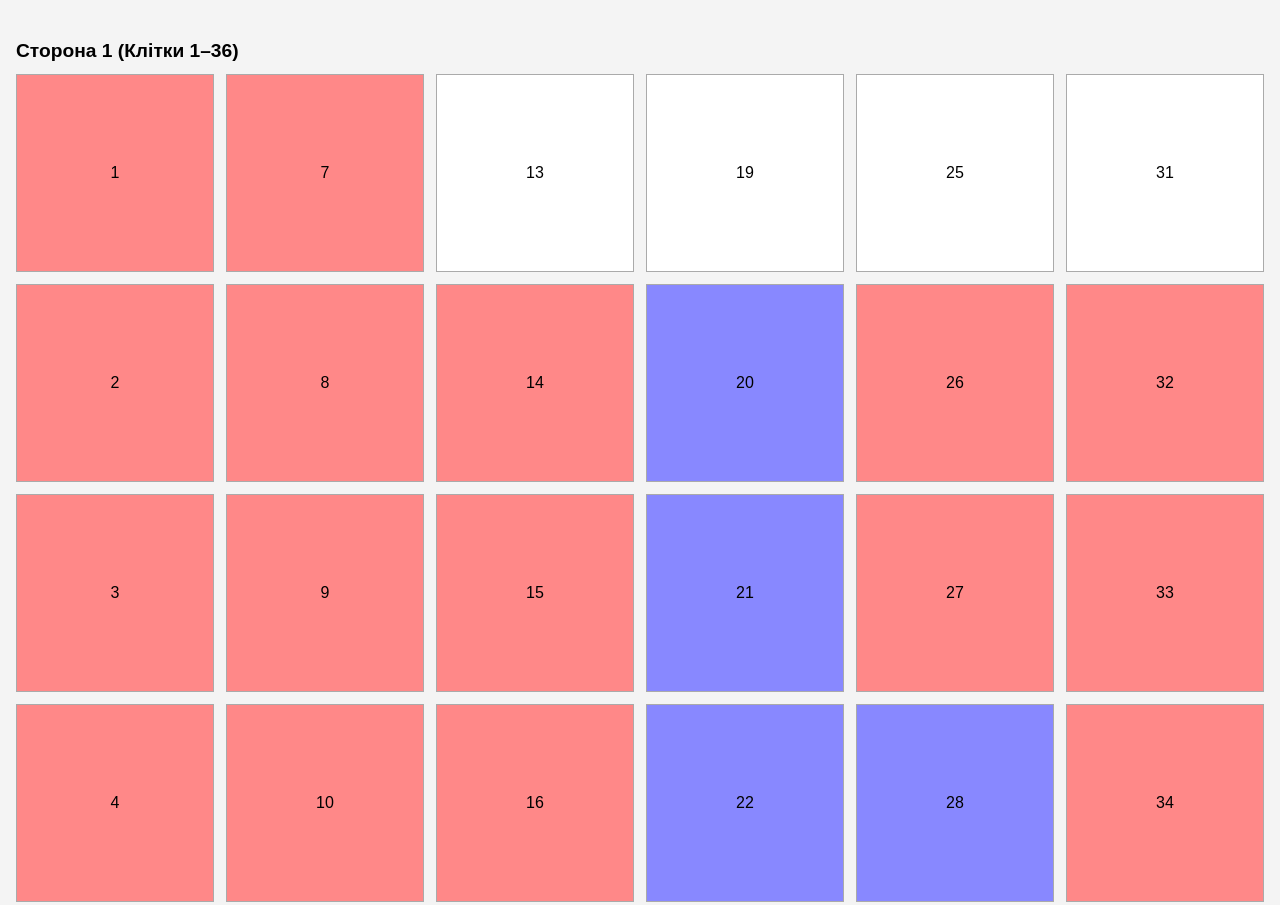
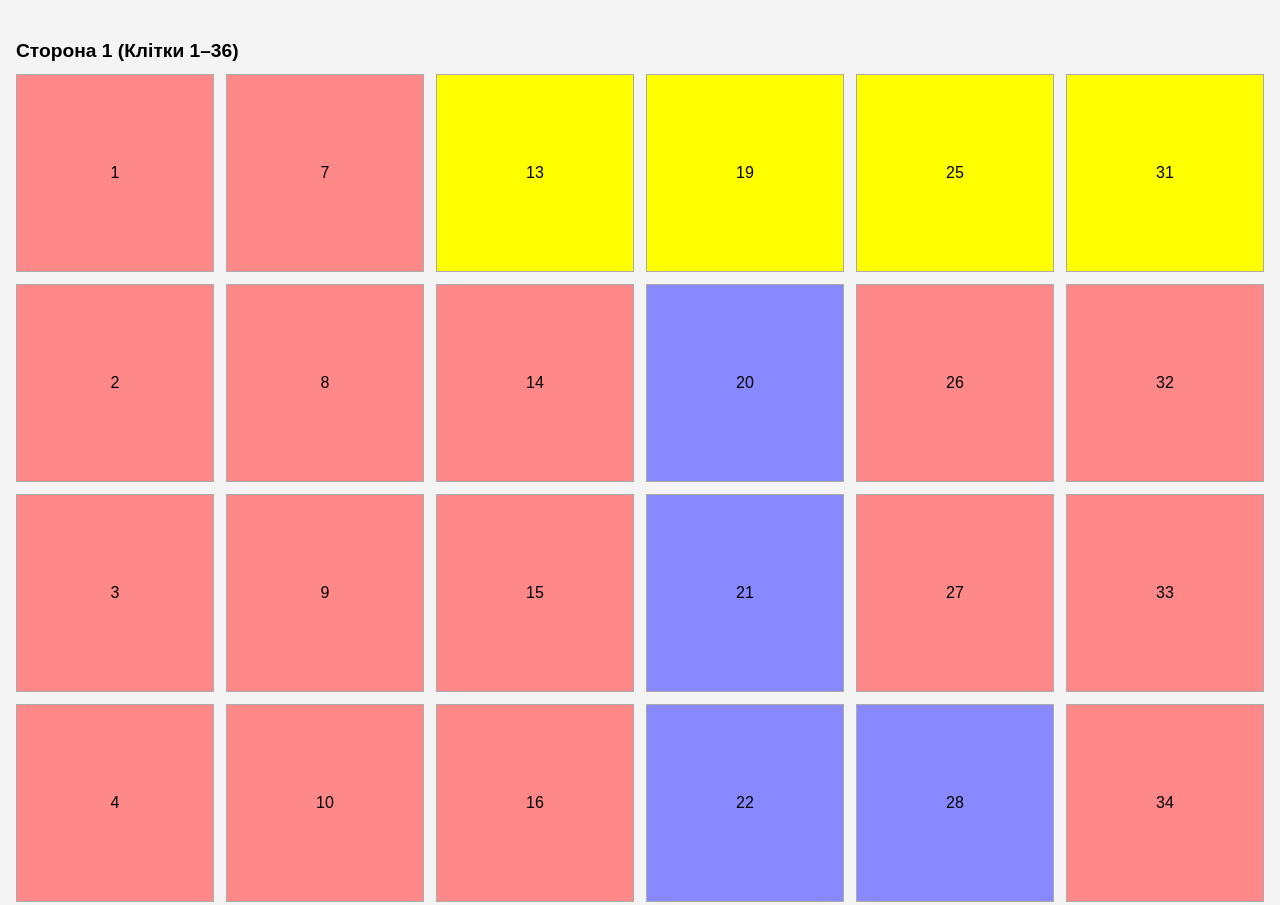
Before and after one commit to SuslaMisha/golubovoz-map, a plain HTML site: page index.html in a window 1280 px wide. Shown: the top 905 px of the page. Drawn offline with Linux system fonts and the light colour scheme.

Commit message:
add ternopil

```diff
--- a/index.html
+++ b/index.html
@@ -39,6 +39,7 @@
     .assigned-horostkiv { background-color: #f88; }
     .assigned-chortkiv { background-color: #8f8; }
     .assigned-khmelnytsky { background-color: #88f; }
+    .assigned-ternopil { background-color: #ff0; }
 
     .tooltip {
       position: absolute;
@@ -76,53 +77,60 @@
       14: { name: "Ваверчак В.Я.", club: "Хоростків" },
       15: { name: "Ваверчак В.Я.", club: "Хоростків" },
       16: { name: "Ваверчак В.Я.", club: "Хоростків" },
-      34: { name: "Кушнір  А.І.", club: "Хоростків" },
-      26: { name: "Бохонко  І.П.", club: "Хоростків" },
-      3:  { name: "Тичковський  О.В.", club: "Хоростків" },
-      4:  { name: "Тичковський  О.В.", club: "Хоростків" },
-      44: { name: "Паламар  Р.Т.", club: "Хоростків" },
-      45: { name: "Паламар  Р.Т.", club: "Хоростків" },
-      41: { name: "Ворончак  В.В.", club: "Хоростків" },
-      32: { name: "Чорненький  В.П.", club: "Хоростків" },
-      33: { name: "Чорненький  В.П.", club: "Хоростків" },
-      8:  { name: "Попелюх  Т.І.", club: "Хоростків" },
-      7:  { name: "Попелюх  Т.І.", club: "Хоростків" },
+      34: { name: "Кушнір А.І.", club: "Хоростків" },
+      26: { name: "Бохонко І.П.", club: "Хоростків" },
+      3:  { name: "Тичковський О.В.", club: "Хоростків" },
+      4:  { name: "Тичковський О.В.", club: "Хоростків" },
+      44: { name: "Паламар Р.Т.", club: "Хоростків" },
+      45: { name: "Паламар Р.Т.", club: "Хоростків" },
+      41: { name: "Ворончак В.В.", club: "Хоростків" },
+      32: { name: "Чорненький В.П.", club: "Хоростків" },
+      33: { name: "Чорненький В.П.", club: "Хоростків" },
+      8:  { name: "Попелюх Т.І.", club: "Хоростків" },
+      7:  { name: "Попелюх Т.І.", club: "Хоростків" },
       46: { name: "Пшик І.М.", club: "Хоростків" },
       40: { name: "Пшик І.М.", club: "Хоростків" },
       52: { name: "Бігун І.М.", club: "Хоростків" },
       58: { name: "Бігун І.М.", club: "Хоростків" },
-      2 : { name: "Скотецький  О.П.", club: "Хоростків" },
-      37: { name: "Бабій  І.В.", club: "Хоростків" },
-      43: { name: "Бабій  І.В.", club: "Хоростків" },
-      50: { name: "Петрик  І.В.", club: "Хоростків" },
-      57: { name: "Земба  П.А.", club: "Хоростків" },
-      51: { name: "Мульський  П.В.", club: "Хоростків" },
-      53: { name: "Мульський  П.В.", club: "Хоростків" },
-      56: { name: "Псарук  В.В.", club: "Хоростків" },
-      55: { name: "Псарук  В.В.", club: "Хоростків" },
-      1:  { name: "Слабіцький  О.Б.", club: "Хоростків" },
-      5:  { name: "Земпа  С.П.", club: "Хоростків" },
-      27: { name: "Сімко  Б.М.", club: "Хоростків" },
-      47: { name: "Поліщук  О.І.", club: "Хоростків" },
-      48: { name: "Поліщук  О.І.", club: "Хоростків" },
-      21: { name: "Мазурук   О.А.", club: "Хмельницький" },
-      20: { name: "Мазурук   О.А.", club: "Хмельницький" },
-      23: { name: "Стецюк   В.П.", club: "Хмельницький" },
-      22: { name: "Стецюк   В.П.", club: "Хмельницький" },
-      28: { name: "Новосельський   О.В.", club: "Хмельницький" },
-      29: { name: "Новосельський   О.В.", club: "Хмельницький" },
-      64: { name: "Войтко  В.М.", club: "Чортків" },
-      65: { name: "Войтко  В.М.", club: "Чортків" },
-      62: { name: "Мосанюк  І.Б.", club: "Чортків" },
-      63: { name: "Мосанюк  І.Б.", club: "Чортків" },
-      70: { name: "Шипітко  В.В.", club: "Чортків" },
-      71: { name: "Липовий  В.П.", club: "Чортків" },
-      69: { name: "Чура  М.С.", club: "Чортків" },
-      68: { name: "Буркун  Ю.О.", club: "Чортків" },
-
-
-
-      // додайте інші при потребі
+      2:  { name: "Скотецький О.П.", club: "Хоростків" },
+      37: { name: "Бабій І.В.", club: "Хоростків" },
+      43: { name: "Бабій І.В.", club: "Хоростків" },
+      50: { name: "Петрик І.В.", club: "Хоростків" },
+      57: { name: "Земба П.А.", club: "Хоростків" },
+      51: { name: "Мульський П.В.", club: "Хоростків" },
+      53: { name: "Мульський П.В.", club: "Хоростків" },
+      56: { name: "Псарук В.В.", club: "Хоростків" },
+      55: { name: "Псарук В.В.", club: "Хоростків" },
+      1:  { name: "Слабіцький О.Б.", club: "Хоростків" },
+      5:  { name: "Земпа С.П.", club: "Хоростків" },
+      27: { name: "Сімко Б.М.", club: "Хоростків" },
+      47: { name: "Поліщук О.І.", club: "Хоростків" },
+      48: { name: "Поліщук О.І.", club: "Хоростків" },
+      21: { name: "Мазурук О.А.", club: "Хмельницький" },
+      20: { name: "Мазурук О.А.", club: "Хмельницький" },
+      23: { name: "Стецюк В.П.", club: "Хмельницький" },
+      22: { name: "Стецюк В.П.", club: "Хмельницький" },
+      28: { name: "Новосельський О.В.", club: "Хмельницький" },
+      29: { name: "Новосельський О.В.", club: "Хмельницький" },
+      64: { name: "Войтко В.М.", club: "Чортків" },
+      65: { name: "Войтко В.М.", club: "Чортків" },
+      62: { name: "Мосанюк І.Б.", club: "Чортків" },
+      63: { name: "Мосанюк І.Б.", club: "Чортків" },
+      70: { name: "Шипітко В.В.", club: "Чортків" },
+      71: { name: "Липовий В.П.", club: "Чортків" },
+      69: { name: "Чура М.С.", club: "Чортків" },
+      68: { name: "Буркун Ю.О.", club: "Чортків" },
+      // Тернопіль
+      11: { name: "", club: "Тернопіль" },
+      13: { name: "", club: "Тернопіль" },
+      17: { name: "", club: "Тернопіль" },
+      19: { name: "", club: "Тернопіль" },
+      25: { name: "", club: "Тернопіль" },
+      31: { name: "", club: "Тернопіль" },
+      35: { name: "", club: "Тернопіль" },
+      49: { name: "", club: "Тернопіль" },
+      61: { name: "", club: "Тернопіль" },
+      67: { name: "", club: "Тернопіль" }
     };
 
     function createLayout(containerId, start) {
@@ -140,10 +148,15 @@
             if (club === 'Хоростків') cls = 'assigned-horostkiv';
             else if (club === 'Чортків') cls = 'assigned-chortkiv';
             else if (club === 'Хмельницький') cls = 'assigned-khmelnytsky';
+            else if (club === 'Тернопіль') cls = 'assigned-ternopil';
             cell.classList.add(cls);
           }
 
-          const tooltipText = assignments[num]?.name || 'Порожньо';
+          // Вибір тексту підказки: ім'я або клуб
+          let tooltipText = 'Порожньо';
+          if (assignments[num]) {
+            tooltipText = assignments[num].name ? assignments[num].name : assignments[num].club;
+          }
           cell.innerHTML = `
             <span>${num}</span>
             <div class="tooltip">${tooltipText}</div>
```
